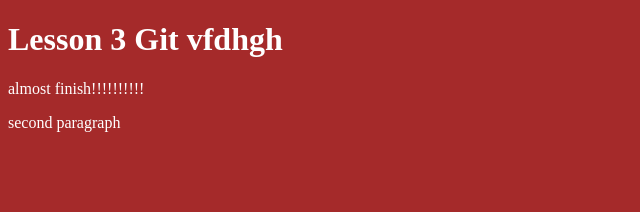
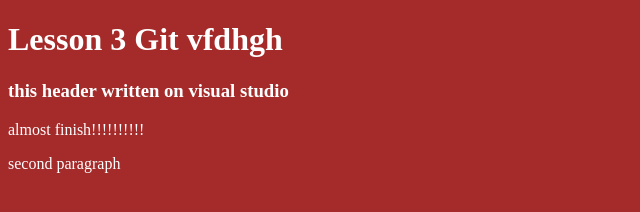
Before and after one commit to sa-ben/lesson3git, a plain HTML site: page index.html in a window 1280 px wide. Shown: the whole page, without its empty margins (0-640 px from the left). Drawn offline with Linux system fonts and the light colour scheme.

Commit message:
add h3 with VS

```diff
--- a/index.html
+++ b/index.html
@@ -9,6 +9,7 @@
 </head>
 <body>
     <h1> Lesson 3 Git vfdhgh</h1>
+    <h3> this header written on visual studio </h3>
     <p>almost finish!!!!!!!!!!</p>
     <p> second paragraph</p>
 
```
